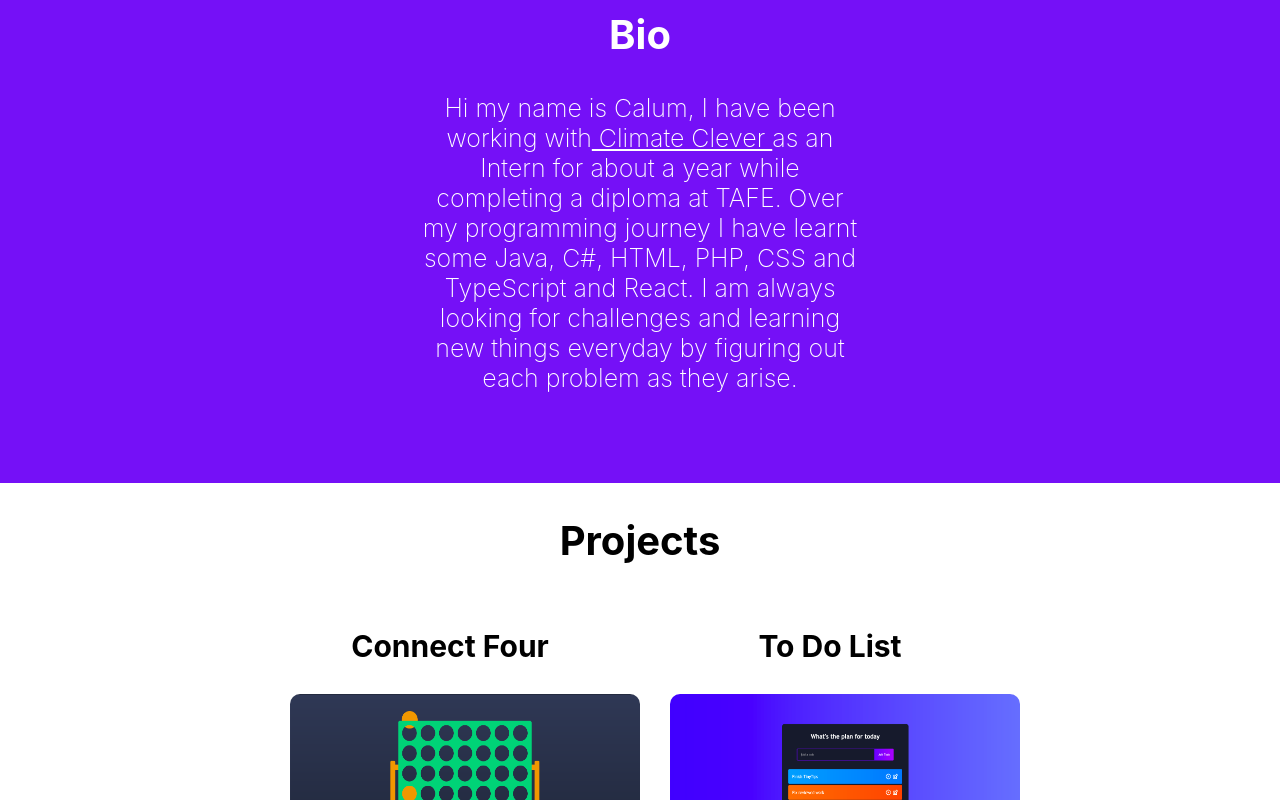
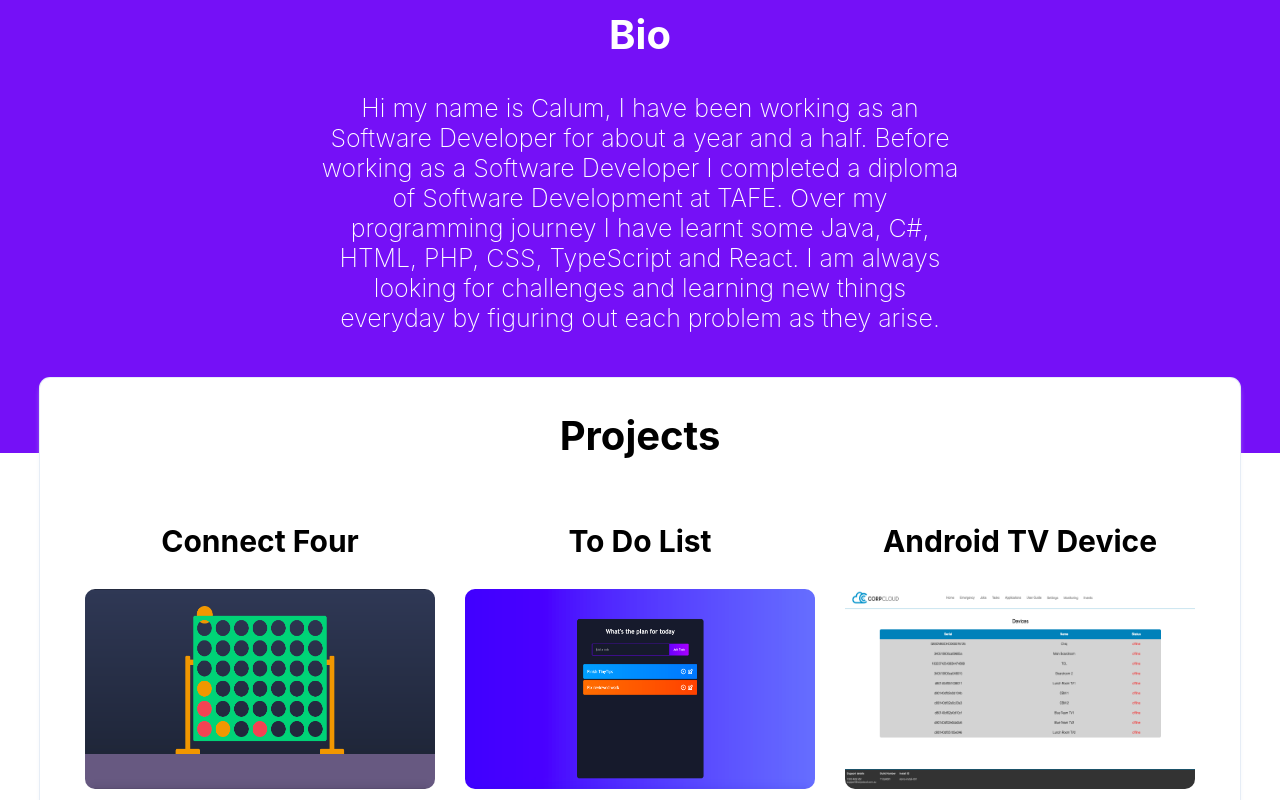
Before and after one commit to CalumSmith2401/my-portfolio, a React (Create React App) app: page / in a window 1280 px wide. Shown: the part 420-1220 px from the top of the page. Built offline with nearby package versions, Linux system fonts and the light colour scheme.

Commit message:
fixing warnings

```diff
--- a/public/index.html
+++ b/public/index.html
@@ -1,7 +1,7 @@
 <!DOCTYPE html>
 <html lang="en">
   <head>
-    <title>Calum Smith's Portfolio</title>
+    <title>Calum Smith</title>
   </head>
   <body>
     <noscript>You need to enable JavaScript to run this app.</noscript>
--- a/src/App.css
+++ b/src/App.css
@@ -44,6 +44,12 @@
   }
 }
 
+@media screen and (max-width: 600px) {
+  .Avatar {
+    display: none;
+  }
+}
+
 .img {
   margin-left: 15px;
   margin-right: 15px;
@@ -80,10 +86,10 @@
 }
 
 .portfolio {
-  margin-left: auto;
-  margin-right: auto;
   border-radius: 10px;
-  margin-left: 30px;
+  margin-left: 15px;
+  margin-right: 15px;
+  margin-bottom: 20px;
 }
 
 .portfolio:hover {
--- a/src/components/Bio.tsx
+++ b/src/components/Bio.tsx
@@ -1,5 +1,5 @@
 import "../App.css";
-import { LINK, BioDiv, H2, P1 } from "../styles";
+import { BioDiv, H2, P1 } from "../styles";
 
 function Header() {
   return (
@@ -7,10 +7,10 @@ function Header() {
       <BioDiv>
         <H2>Bio</H2>
         <P1>
-          Hi my name is Calum, I have been working with
-          <LINK href="https://www.climateclever.org/"> Climate Clever </LINK> as
-          an Intern for about a year while completing a diploma at TAFE. Over my
-          programming journey I have learnt some Java, C#, HTML, PHP, CSS and
+          Hi my name is Calum, I have been working as an Software Developer for
+          about a year and a half. Before working as a Software Developer I
+          completed a diploma of Software Development at TAFE. Over my
+          programming journey I have learnt some Java, C#, HTML, PHP, CSS,
           TypeScript and React. I am always looking for challenges and learning
           new things everyday by figuring out each problem as they arise.
         </P1>
--- a/src/components/Projects.tsx
+++ b/src/components/Projects.tsx
@@ -1,14 +1,16 @@
 import "../App.css";
-import { PORTFOLIO, H2, H3 } from "../styles";
+import { PORTFOLIO, PortfolioItems, PortfolioDiv, H2, H3 } from "../styles";
 import ConnectFourPortfolio from "../Images/ConnectFour.png";
 import TodoListPortfolio from "../Images/TodoList.png";
+import AndroidTVPortfolio from "../Images/AndroidTV.png";
 
 function Projects() {
   return (
     <body className="App-portfolio">
+      <PORTFOLIO>
         <H2>Projects</H2>
-      <PORTFOLIO>
-        <div>
+        <PortfolioDiv>
+          <PortfolioItems>
             <H3>Connect Four</H3>
             <a href="https://trusting-hodgkin-a6c0c6.netlify.app/">
               <img
@@ -19,19 +21,32 @@ function Projects() {
                 height="200px"
               />
             </a>
-        </div>
-        <div>
+          </PortfolioItems>
+          <PortfolioItems>
             <H3>To Do List</H3>
             <a href="https://dazzling-hopper-974d18.netlify.app/">
               <img
                 src={TodoListPortfolio}
+                alt="androidtv"
+                className="portfolio"
+                width="350px"
+                height="200px"
+              />
+            </a>
+          </PortfolioItems>
+          <PortfolioItems>
+            <H3>Android TV Device</H3>
+            <a href="https://hub.corpcloud.com.au">
+              <img
+                src={AndroidTVPortfolio}
                 alt="todolist"
                 className="portfolio"
                 width="350px"
                 height="200px"
               />
             </a>
-        </div>
+          </PortfolioItems>
+        </PortfolioDiv>
       </PORTFOLIO>
     </body>
   );
--- a/src/components/Skills.tsx
+++ b/src/components/Skills.tsx
@@ -1,5 +1,5 @@
 import "../App.css";
-import { SkillsBody, H1, H2 } from "../styles";
+import { SkillsBody, H2 } from "../styles";
 
 import GitHubIcon from "../Images/GitHubIcon.svg";
 import JavaScriptIcon from "../Images/JavaScriptIcon.svg";
@@ -12,12 +12,24 @@ function Skills() {
   return (
     <SkillsBody>
       <H2>Skills</H2>
-      <img src={JavaScriptIcon} className="img" width="60px" height="60px" />
-      <img src={HTMLIcon} className="img" width="60px" height="60px" />
-      <img src={CSSIcon} className="img" width="60px" height="60px" />
-      <img src={ReactIcon} className="img" width="60px" height="60px" />
-      <img src={TypeScriptIcon} className="img" width="60px" height="60px" />
-      <img src={GitHubIcon} className="img" width="60px" height="60px" />
+      <img
+        src={JavaScriptIcon}
+        className="img"
+        alt=""
+        width="60px"
+        height="60px"
+      />
+      <img src={HTMLIcon} className="img" alt="" width="60px" height="60px" />
+      <img src={CSSIcon} className="img" alt="" width="60px" height="60px" />
+      <img src={ReactIcon} className="img" alt="" width="60px" height="60px" />
+      <img
+        src={TypeScriptIcon}
+        className="img"
+        alt=""
+        width="60px"
+        height="60px"
+      />
+      <img src={GitHubIcon} className="img" alt="" width="60px" height="60px" />
     </SkillsBody>
   );
 }
--- a/src/components/WorkExperience.tsx
+++ b/src/components/WorkExperience.tsx
@@ -19,12 +19,14 @@ function WorkExp() {
         <img
           src={Leaderboard}
           className="leaderboard"
+          alt=""
           width="425px"
           height="300px"
         />
         <img
           src={LeaderboardMobile}
           className="leaderboard"
+          alt=""
           width="120px"
           height="300px"
         />
@@ -34,6 +36,7 @@ function WorkExp() {
         <img
           src={AndroidTV}
           className="leaderboard"
+          alt=""
           width="700px"
           height="300px"
         />
--- a/src/styles.ts
+++ b/src/styles.ts
@@ -47,25 +47,36 @@ export const P2 = styled.p(() => ({
 }));
 
 export const BioDiv = styled.div(() => ({
-  width: "35%",
+  width: "50%",
   marginLeft: "auto",
   marginRight: "auto",
-  paddingBottom: "30px",
+  paddingBottom: "60px",
 }));
 
 export const FOOTER = styled.footer(() => ({
   background: "white",
   width: "100%",
   position: "absolute",
-  padding: "5px",
   top: "0",
+  boxShadow: "0 5px 5px 0 rgba(233, 240, 243, 0.5), 0 0 0 1px #E6ECF8",
 }));
 
 export const PORTFOLIO = styled.div(() => ({
-  display: "flex",
   marginLeft: "auto",
   marginRight: "auto",
-  paddingBottom: "50px",
+  paddingBottom: "100px",
+  paddingLeft: "30px",
+  paddingRight: "30px",
+  marginTop: "-75px",
+  backgroundColor: "white",
+  borderRadius: "10px",
+  boxShadow: "0 5px 5px 0 rgba(233, 240, 243, 0.5), 0 0 0 1px #E6ECF8",
+}));
+
+export const PortfolioItems = styled.div(() => ({}));
+
+export const PortfolioDiv = styled.div(() => ({
+  display: "flex",
   [mediaQueries[3]]: {
     display: "flex",
     flexDirection: "column",
@@ -75,6 +86,7 @@ export const PORTFOLIO = styled.div(() => ({
 
 export const EXAMPLES = styled.div(() => ({
   paddingBottom: "30px",
+  paddingTop: "200px",
 }));
 
 export const SkillsBody = styled.body(() => ({
```
Also changed, not shown: 1 other file (tests, documents, lock files or other folders). Lines whose indentation alone changed are shown as unchanged.
